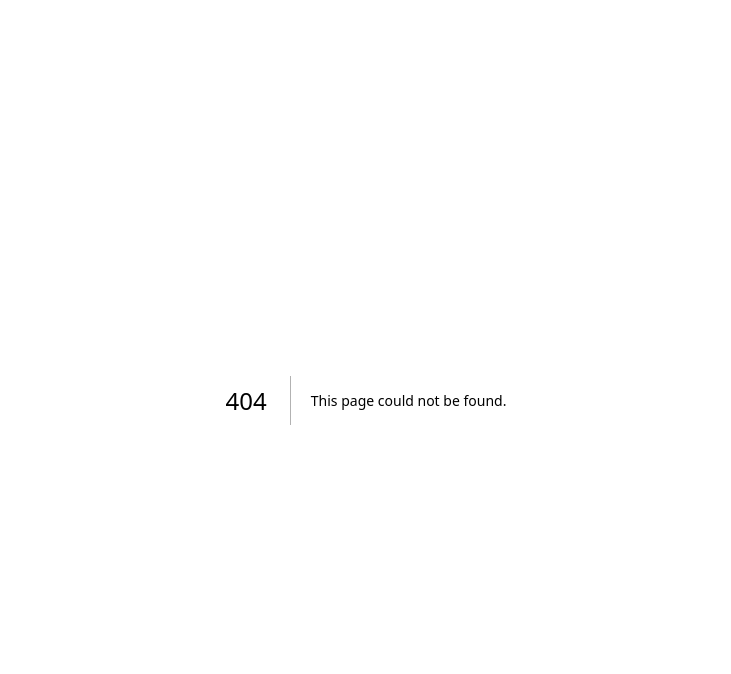
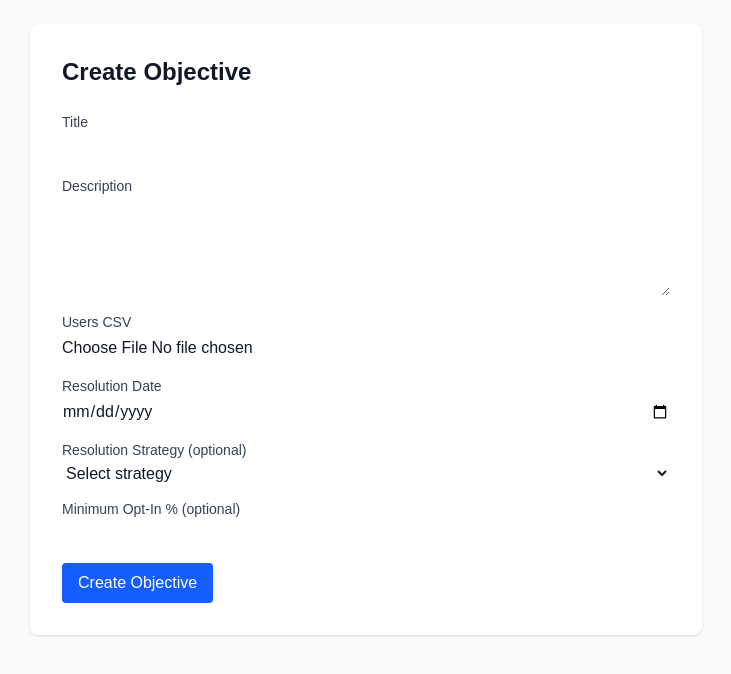
Before and after one commit to XaviC-F/AC2, a Next.js app in the folder ac2_frontend/: page /create_objective in a window 1280 px wide. Before the commit this address had no page. Shown: the top 674 px of the page, without its empty margins (274-1005 px from the left). Built offline with nearby package versions, Linux system fonts and the light colour scheme.

Commit message:
fe: fix create_objective and objective display pages

```diff
--- /dev/null
+++ b/ac2_frontend/src/app/create_objective/page.tsx
@@ -0,0 +1,136 @@
+'use client';
+
+import { useState } from 'react';
+import { useRouter } from 'next/navigation';
+
+export default function CreateObjectivePage() {
+  const router = useRouter();
+  const [title, setTitle] = useState('');
+  const [description, setDescription] = useState('');
+  const [file, setFile] = useState<File | null>(null);
+  const [resolutionDate, setResolutionDate] = useState('');
+  const [strategy, setStrategy] = useState('');
+  const [optInPercent, setOptInPercent] = useState('');
+
+  async function handleSubmit(e: React.FormEvent) {
+    e.preventDefault();
+    let users: string[] = [];
+    if (file) {
+      const text = await file.text();
+      users = text
+        .trim()
+        .split(/\r?\n/)
+        .flatMap((line) => line.split(','))
+        .map((u) => u.trim())
+        .filter(Boolean);
+    }
+    const data = {
+      title,
+      description,
+      committers: users,
+      resolutionDate,
+      strategy: strategy || null,
+      optInPercent: optInPercent ? Number(optInPercent) : null,
+    };
+    console.log('Creating objective:', data);
+    // TODO: call API or server action to persist
+    router.push('/list');
+  }
+
+  return (
+    <div className="min-h-screen bg-gray-50 dark:bg-gray-900 p-6">
+      <div className="max-w-2xl mx-auto bg-white dark:bg-gray-800 p-8 rounded-lg shadow">
+        <h1 className="text-2xl font-bold text-gray-900 dark:text-gray-100 mb-6">
+          Create Objective
+        </h1>
+        <form onSubmit={handleSubmit} className="space-y-4">
+          <div>
+            <label className="block text-sm font-medium text-gray-700 dark:text-gray-300">
+              Title
+            </label>
+            <input
+              type="text"
+              required
+              value={title}
+              onChange={(e) => setTitle(e.target.value)}
+              className="mt-1 block w-full rounded-md border-gray-300 dark:border-gray-600 bg-white dark:bg-gray-700 text-gray-900 dark:text-gray-100"
+            />
+          </div>
+          <div>
+            <label className="block text-sm font-medium text-gray-700 dark:text-gray-300">
+              Description
+            </label>
+            <textarea
+              required
+              value={description}
+              onChange={(e) => setDescription(e.target.value)}
+              className="mt-1 block w-full rounded-md border-gray-300 dark:border-gray-600 bg-white dark:bg-gray-700 text-gray-900 dark:text-gray-100"
+              rows={4}
+            />
+          </div>
+          <div>
+            <label className="block text-sm font-medium text-gray-700 dark:text-gray-300">
+              Users CSV
+            </label>
+            <input
+              type="file"
+              accept=".csv"
+              onChange={(e) => setFile(e.target.files?.[0] || null)}
+              className="mt-1 block w-full text-gray-900 dark:text-gray-100"
+            />
+          </div>
+          <div>
+            <label className="block text-sm font-medium text-gray-700 dark:text-gray-300">
+              Resolution Date
+            </label>
+            <input
+              type="date"
+              required
+              value={resolutionDate}
+              onChange={(e) => setResolutionDate(e.target.value)}
+              className="mt-1 block w-full rounded-md border-gray-300 dark:border-gray-600 bg-white dark:bg-gray-700 text-gray-900 dark:text-gray-100"
+            />
+          </div>
+          <div>
+            <label className="block text-sm font-medium text-gray-700 dark:text-gray-300">
+              Resolution Strategy (optional)
+            </label>
+            <select
+              value={strategy}
+              onChange={(e) => setStrategy(e.target.value)}
+              className="mt-1 block w-full rounded-md border-gray-300 dark:border-gray-600 bg-white dark:bg-gray-700 text-gray-900 dark:text-gray-100"
+            >
+              <option value="">Select strategy</option>
+              <option value="asap">As soon as possible</option>
+              <option value="optimistic">Optimistic</option>
+              <option value="pessimistic">Pessimistic</option>
+              <option value="random">Random</option>
+            </select>
+          </div>
+          <div>
+            <label className="block text-sm font-medium text-gray-700 dark:text-gray-300">
+              Minimum Opt-In % (optional)
+            </label>
+            <input
+              type="number"
+              min={0}
+              max={100}
+              step={1}
+              value={optInPercent}
+              onChange={(e) => setOptInPercent(e.target.value)}
+              className="mt-1 block w-full rounded-md border-gray-300 dark:border-gray-600 bg-white dark:bg-gray-700 text-gray-900 dark:text-gray-100"
+            />
+          </div>
+          <div>
+            <button
+              type="submit"
+              className="px-4 py-2 bg-blue-600 text-white rounded hover:bg-blue-700"
+            >
+              Create Objective
+            </button>
+          </div>
+        </form>
+      </div>
+    </div>
+  );
+}
--- a/ac2_frontend/src/app/objective/[id]/page.tsx
+++ b/ac2_frontend/src/app/objective/[id]/page.tsx
@@ -1,4 +1,6 @@
-import { notFound } from 'next/navigation';
+'use client'
+
+import { notFound, useParams } from 'next/navigation';
 import { getObjectiveById } from '../data';
 
 function formatTimeLeft(resolutionDate: string): string {
@@ -13,9 +15,17 @@ function formatTimeLeft(resolutionDate: string): string {
   return `${days}d ${hours}h ${minutes}m remaining`;
 }
 
-export default function ObjectivePage({ params }: { params: { id: string } }) {
-  const obj = getObjectiveById(params.id);
-  if (!obj || new Date(obj.resolutionDate) <= new Date()) {
+export default function ObjectivePage() {
+  const { id } = useParams();
+  let objectiveId = "";
+  try {
+    objectiveId = id as string;
+  } catch (_) {
+    objectiveId = "";
+  }
+  console.log(id);
+  const obj = getObjectiveById(objectiveId);
+  if (!obj) {
     return notFound();
   }
   return (
--- /dev/null
+++ b/ac2_frontend/src/app/objective/page.tsx
@@ -0,0 +1,64 @@
+'use client'
+
+import { useSearchParams } from 'next/navigation'
+import Link from 'next/link';
+import { objectives, Objective } from './data';
+
+const PAGE_SIZE = 5;
+
+export default function ListPage() {
+  const searchParams = useSearchParams()
+
+  let page = 1;
+  try {
+    page = Number(searchParams.get('page') || "");
+  } catch (_) {
+    // ignore
+  }
+  if (page === 0) {
+    page = 1;
+  }
+  const start = (page - 1) * PAGE_SIZE;
+ const end = start + PAGE_SIZE;
+ const pageItems = objectives.slice(start, end);
+ const hasPrev = page > 1;
+ const hasNext = end < objectives.length;
+ return (
+   <div className="min-h-screen bg-gray-100 dark:bg-gray-900 p-6">
+     <div className="max-w-3xl mx-auto">
+       <h1 className="text-3xl font-bold text-gray-900 dark:text-gray-100 mb-6">
+         Objectives
+       </h1>
+       <ul className="space-y-4">
+         {pageItems.map((obj: Objective) => (
+           <li key={obj.id} className="bg-white dark:bg-gray-800 rounded-lg shadow p-4">
+             <Link
+               href={`/objective/${obj.id}`}
+               className="text-xl font-semibold text-blue-600 dark:text-blue-300 hover:underline"
+             >
+               {obj.title}
+             </Link>
+             <p className="text-gray-700 dark:text-gray-300 mt-1">
+               {obj.description}
+             </p>
+           </li>
+         ))}
+       </ul>
+       <div className="flex justify-between mt-6">
+         <Link
+           href={`/list?page=${Math.max(page - 1, 1)}`}
+           className={`px-4 py-2 bg-gray-200 dark:bg-gray-700 text-gray-800 dark:text-gray-200 rounded ${!hasPrev ? 'opacity-50 pointer-events-none' : ''}`}
+         >
+           Previous
+         </Link>
+         <Link
+           href={`/list?page=${page + 1}`}
+           className={`px-4 py-2 bg-gray-200 dark:bg-gray-700 text-gray-800 dark:text-gray-200 rounded ${!hasNext ? 'opacity-50 pointer-events-none' : ''}`}
+         >
+           Next
+         </Link>
+       </div>
+     </div>
+   </div>
+ );
+}
```
